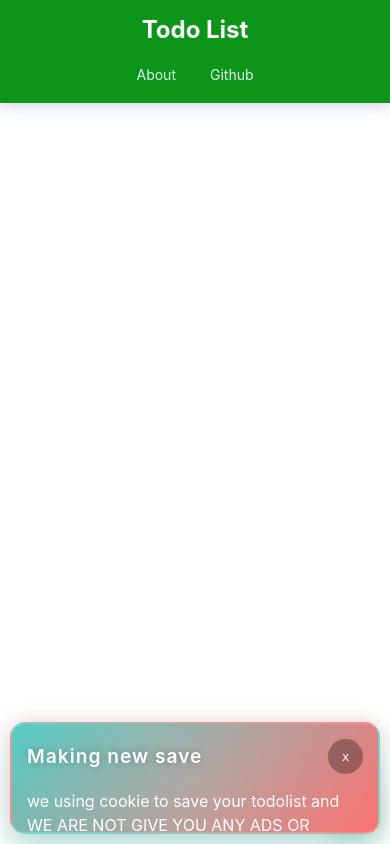
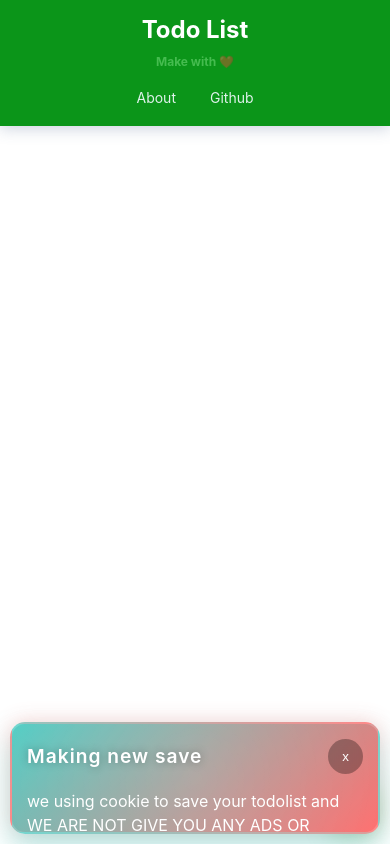
Before and after one commit to hiyokun-d/todolist-project, a website built with Vite: page index.html in a window 390 px wide. Built offline with nearby package versions, Linux system fonts and the light colour scheme.

```diff
--- a/index.html
+++ b/index.html
@@ -14,6 +14,7 @@
   <nav>
     <div class="left">
       <h1>Todo List</h1>
+      <p>Make with ❤️</p>
       <!-- <image src="" class="icon" /> -->
     </div>
     <div class="right">
--- a/style.css
+++ b/style.css
@@ -50,8 +50,18 @@
 nav .left {
   display: flex;
   align-items: center;
-	gap: 15px;
+  flex-direction: column;
+  gap: 5px;
+  text-align: center;
   color: #ffffff;
+}
+
+nav .left p {
+  font-size: 12px;
+  color: #98f49d;
+  font-weight: bold;
+  opacity: 41%;
+  transition: opacity 0.3s ease;
 }
 
 nav .left h2 {
@@ -59,6 +69,10 @@
   font-size: 24px;
   position: relative;
   transition: all 0.3s ease;
+}
+
+nav .left:hover p {
+  opacity: 1;
 }
 
 @keyframes explode {
@@ -644,11 +658,8 @@
   }
 
   100% {
-		transform: translate(
-				calc(cos(var(--angle)) * 70px),
-				calc(sin(var(--angle)) * 70px)
-			)
-			scale(1);
+    transform: translate(calc(cos(var(--angle)) * 70px),
+        calc(sin(var(--angle)) * 70px)) scale(1);
     opacity: 0;
   }
 }
@@ -772,11 +783,9 @@
   left: -50%;
   width: 200%;
   height: 200%;
-	background: radial-gradient(
-		circle,
+  background: radial-gradient(circle,
       rgba(255, 255, 255, 0.2) 0%,
-		transparent 60%
-	);
+      transparent 60%);
   animation: rippleEffect 1s ease-out;
 }
 
@@ -803,6 +812,7 @@
 }
 
 @keyframes floatMenu {
+
   0%,
   100% {
     transform: translateY(0) rotateX(0deg);
@@ -871,12 +881,10 @@
   left: -50%;
   width: 200%;
   height: 200%;
-	background: linear-gradient(
-		45deg,
+  background: linear-gradient(45deg,
       transparent,
       rgba(255, 255, 255, 0.3),
-		transparent
-	);
+      transparent);
   transform: rotate(45deg);
   animation: shine 3s infinite;
 }
```
Lines whose indentation alone changed are shown as unchanged.
